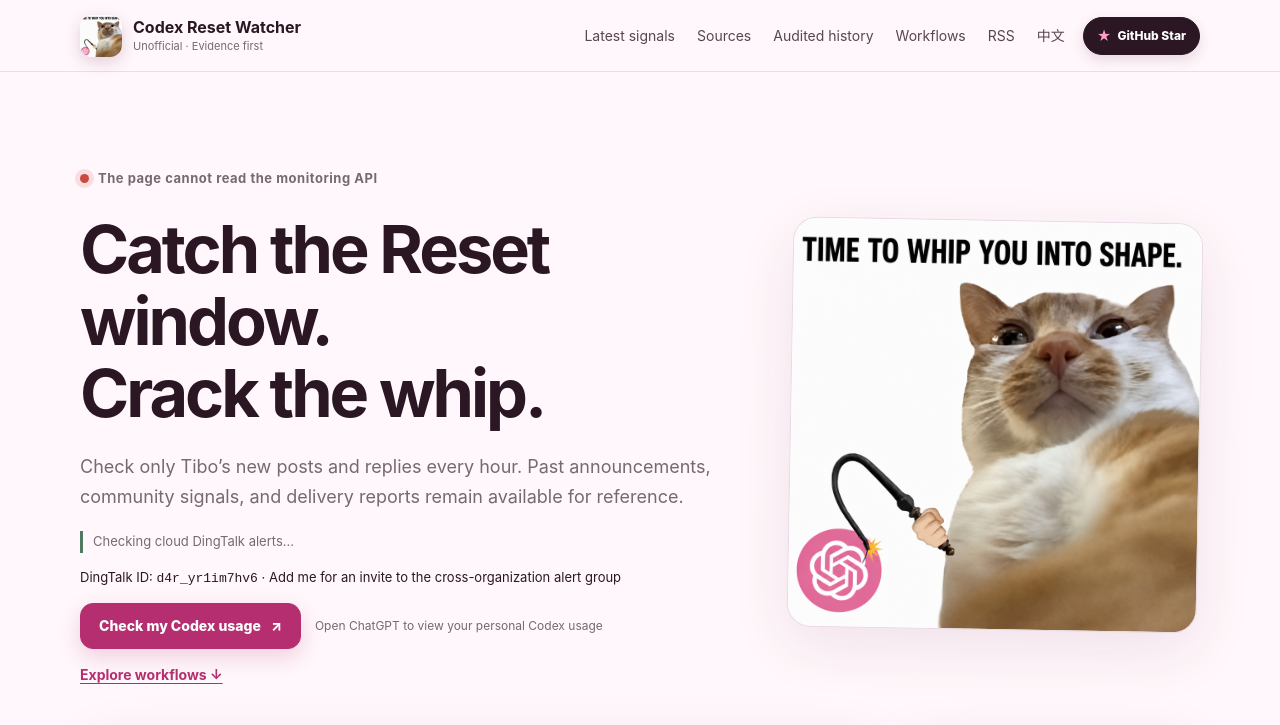
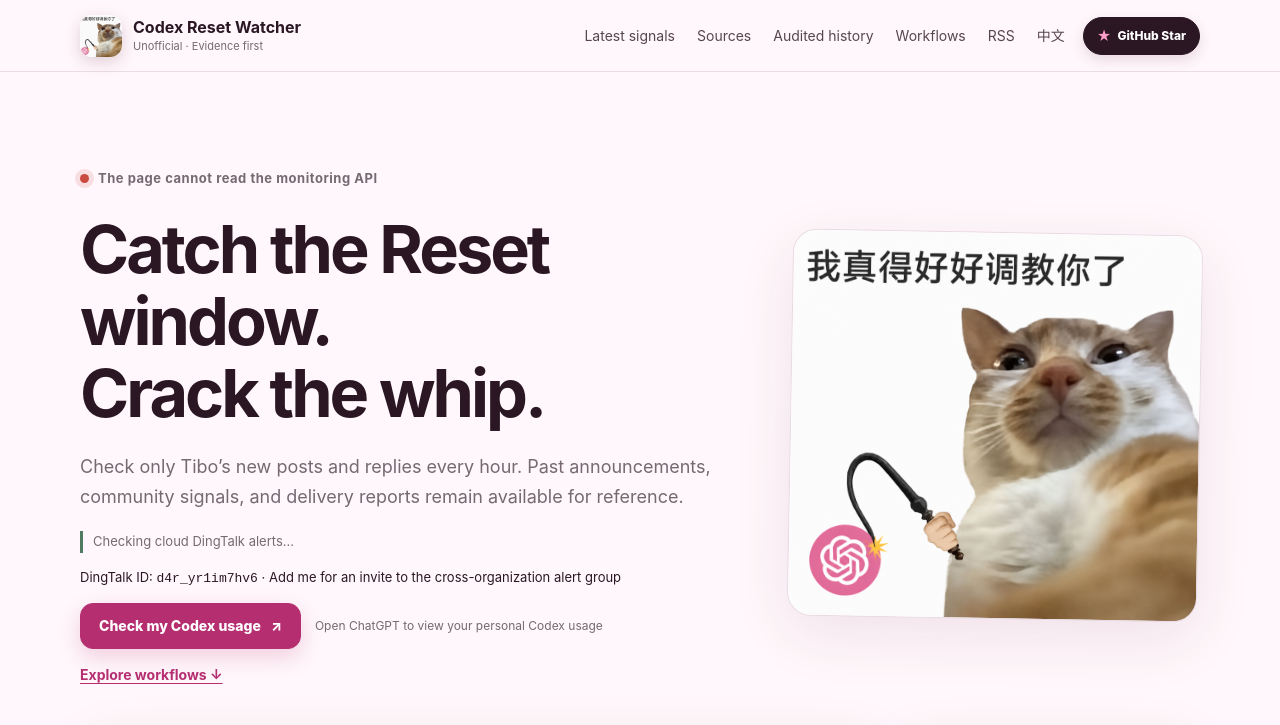
Before and after one commit to farmcan/codex-reset-watcher, a website: page public/en/index.html in a window 1280 px wide. Shown: the top 725 px of the page. Drawn offline with Linux system fonts and the light colour scheme; no server answers.

Commit message:
Use the Chinese cat artwork across all branding

```diff
--- a/public/en/index.html
+++ b/public/en/index.html
@@ -5,14 +5,14 @@
     <meta name="viewport" content="width=device-width,initial-scale=1">
     <meta name="description" content="Track Codex usage-reset signals: first-party warnings, community chatter, delivery reports, audited history, and alerts.">
     <title>Codex Reset Watcher</title>
-    <link rel="icon" href="../brand-en.png" type="image/png">
+    <link rel="icon" href="../brand-zh.png" type="image/png">
     <link rel="stylesheet" href="../styles.css?v=20261022-1">
     <script type="module" src="../app.js?v=20260915-1"></script>
   </head>
   <body>
     <header class="site-header">
       <a class="brand" href="./" aria-label="Codex Reset Watcher home">
-        <img class="brand-mark" src="../brand-en.png" alt="A whip-wielding cat and the Codex mark" width="42" height="42">
+        <img class="brand-mark" src="../brand-zh.png" alt="A whip-wielding cat and the Codex mark" width="42" height="42">
         <span><strong>Codex Reset Watcher</strong><small>Unofficial · Evidence first</small></span>
       </a>
       <div class="header-actions">
@@ -48,7 +48,7 @@
             </div>
           </div>
           <figure class="hero-visual">
-            <img src="../brand-en.png" alt="A cat cracks a whip at the Codex mark under the caption ‘Time to whip you into shape’" width="960" height="960" decoding="async" fetchpriority="high">
+            <img src="../brand-zh.png" alt="A cat cracks a whip at the Codex mark with the Chinese caption “我真得好好调教你了”" width="960" height="905" decoding="async" fetchpriority="high">
           </figure>
         </div>
         <div class="hero-status-grid">
```
Also changed, not shown: tests/public-pages.test.ts (+1 -1 lines), README.md, public/brand-en.png (deleted).
